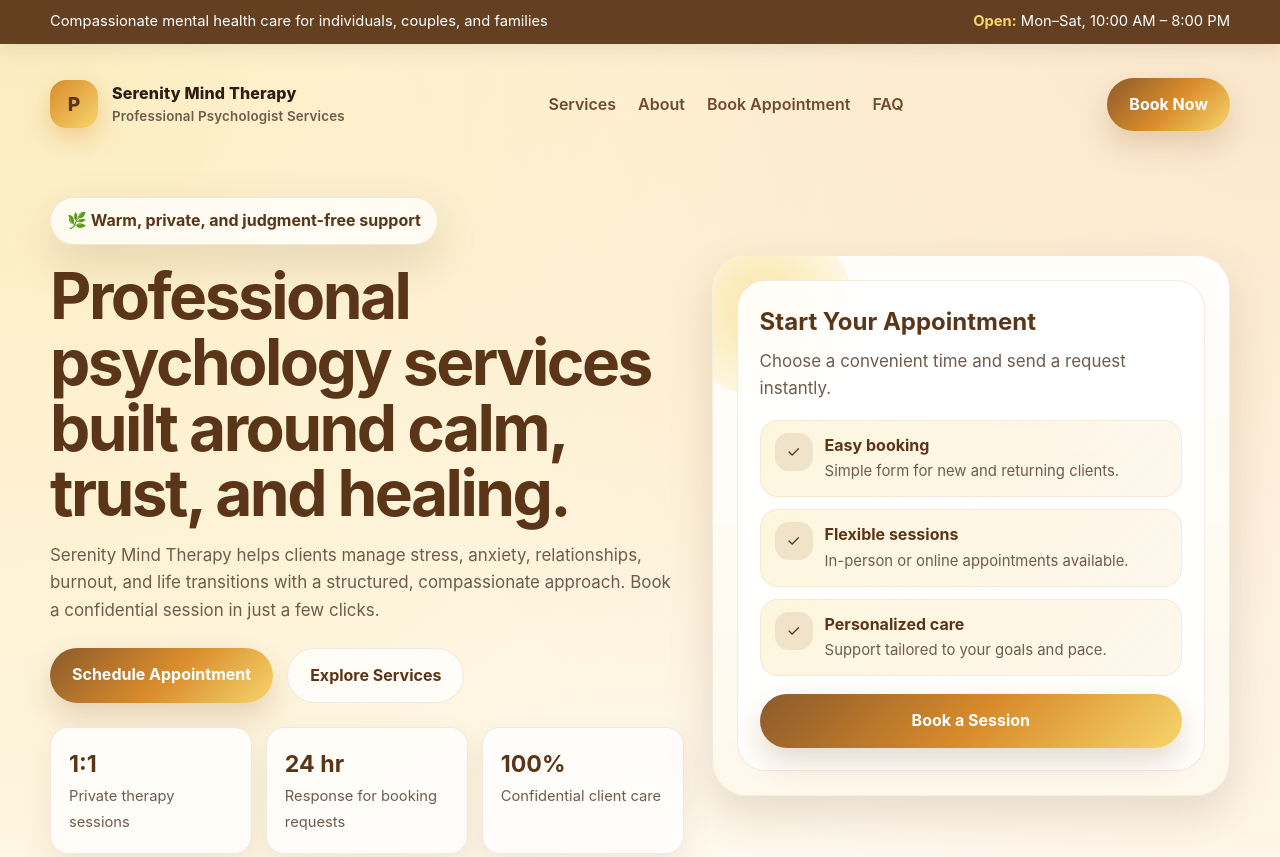
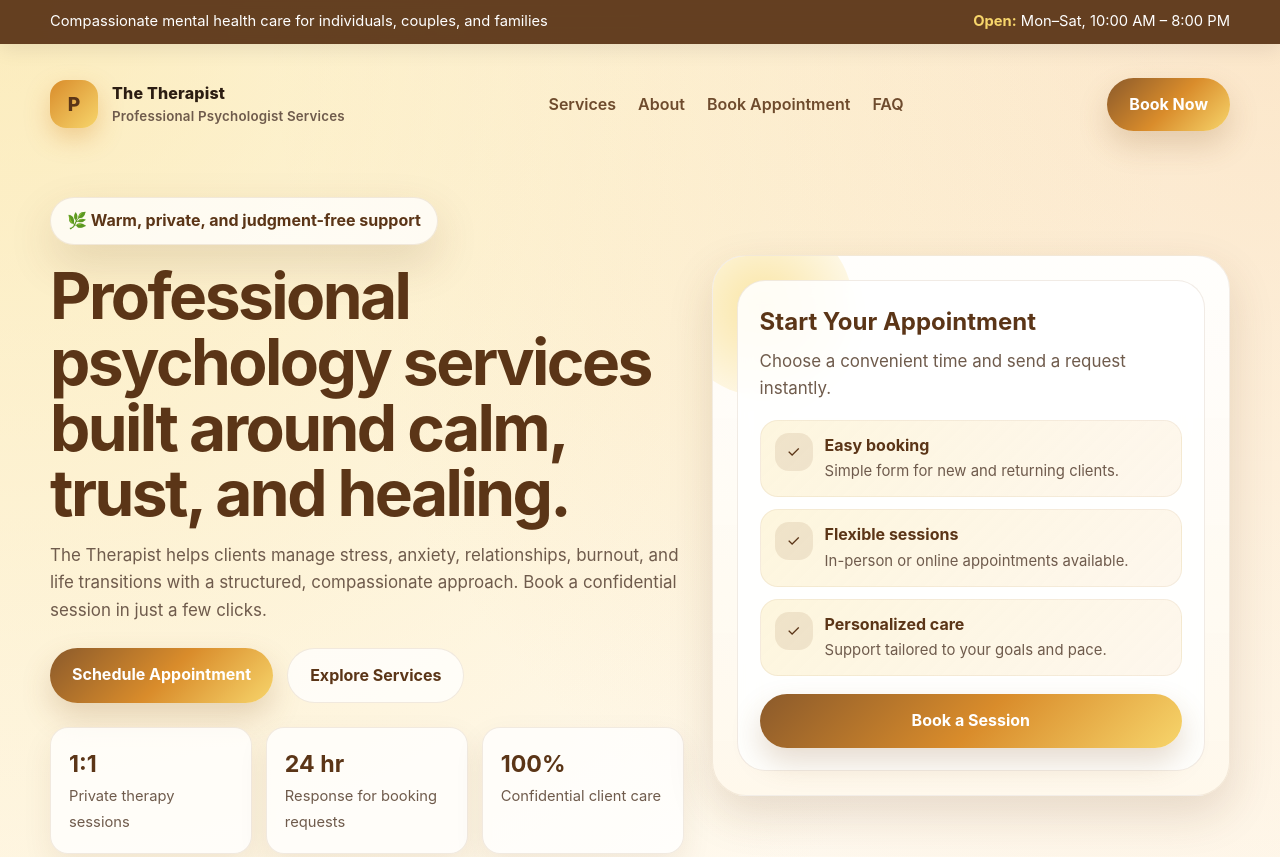
Before and after one commit to muhammad247108/phycologists, a plain HTML site: page index.html in a window 1280 px wide. Shown: the top 857 px of the page. Drawn offline with Linux system fonts and the light colour scheme.

Commit message:
Update index.html

```diff
--- a/index.html
+++ b/index.html
@@ -3,7 +3,7 @@
 <head>
   <meta charset="UTF-8" />
   <meta name="viewport" content="width=device-width, initial-scale=1.0" />
-  <title>Serenity Mind Therapy | Professional Psychologist Services</title>
+  <title>The Therapist | Professional Psychologist Services</title>
   <meta name="description" content="Serenity Mind Therapy provides professional psychologist services with easy appointment booking, compassionate care, and a calming warm-toned design." />
   <style>
     :root {
@@ -535,7 +535,7 @@
       <a class="brand" href="#home">
         <div class="brand-mark">P</div>
         <div>
-          <span>Serenity Mind Therapy</span>
+          <span>The Therapist</span>
           <small>Professional Psychologist Services</small>
         </div>
       </a>
@@ -557,7 +557,7 @@
         <div class="badge">🌿 Warm, private, and judgment-free support</div>
         <h1>Professional psychology services built around calm, trust, and healing.</h1>
         <p>
-          Serenity Mind Therapy helps clients manage stress, anxiety, relationships, burnout, and life transitions with a structured, compassionate approach.
+          The Therapist helps clients manage stress, anxiety, relationships, burnout, and life transitions with a structured, compassionate approach.
           Book a confidential session in just a few clicks.
         </p>
         <div class="hero-actions">
```
